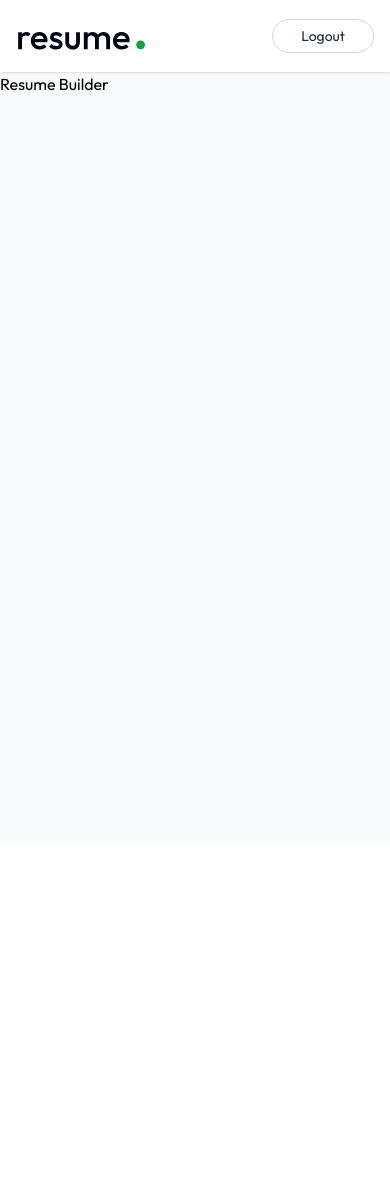
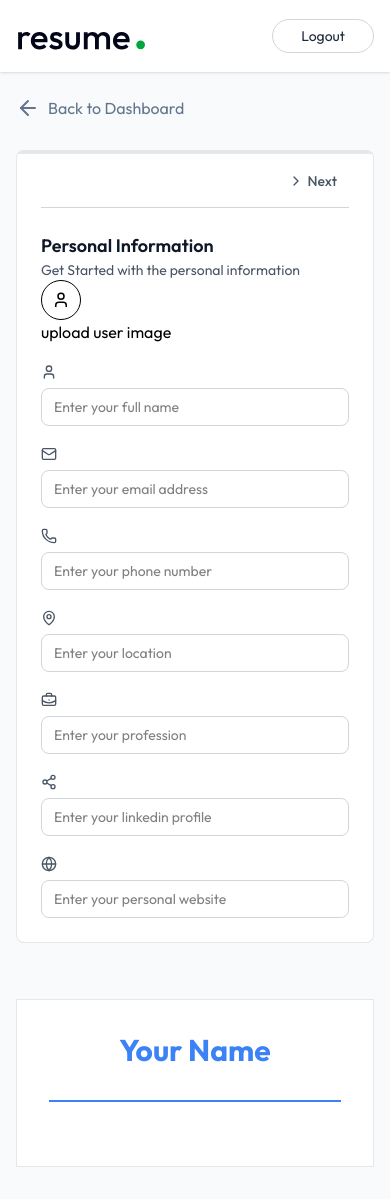
Before and after one commit to Masum0895/Ai_Resume_Builder, a React (Vite) app in the folder client/: page /app/builder/1 in a window 390 px wide. Before the commit the page ends 844 px from the top, so only its background shows below. Built offline with nearby package versions, Linux system fonts and the light colour scheme.

Commit message:
Resume live preview+make resume function added

```diff
--- /dev/null
+++ b/client/src/components/PersonalInfoForm.jsx
@@ -0,0 +1,61 @@
+import { BriefcaseBusiness, Globe, Mail, MapPin, Phone, User, Share2  } from 'lucide-react'
+import React from 'react'
+
+const PersonalInfoForm = ({data, onChange, removeBackground, setRemoveBackGround}) => {
+    const handleChange = (field, value)=>{
+        onChange({...data, [field]: value})
+    }
+
+    const fields = [
+        {key: 'full_name', label:'Full Name', icon: User, type: 'text', required:true},
+        {key: 'email', label:'Email Address', icon: Mail, type: 'email', required:true},
+        {key: 'phone', label:'Phone Number', icon: Phone, type: 'tel'},
+        {key: 'location', label:'Location', icon: MapPin, type: 'text'},
+        {key: 'profession', label:'Profession', icon: BriefcaseBusiness, type: 'text'},
+        {key: 'linkedin', label:'LinkedIn Profile', icon: Share2 , type: 'url'},
+        {key: 'website', label:'Personal Website', icon: Globe, type: 'url'}
+    ]
+  return (
+    <div>
+      <h3 className='text-lg font-semibold text-gray-900'>Personal Information</h3>
+      <p className='text-sm text-gray-600'>Get Started with the personal information</p>
+      <div className='flex items-center gap-2'>
+        <label>
+            {data.image ? (
+                <img src={typeof data.image === 'string' ? data.image : URL.createObjectURL(data.image)} alt='user-image' className='w-16 h-16 rounded-full object-cover mt-5 ring ring-slate-300 hover:opacity-80'/>
+            ):(
+                <div>
+                    <User className='size-10 p-2.5 border rounded-full'/>
+                    upload user image
+                </div>
+            )}
+            <input type='file' accept='image/jpg, image/jpeg, image/png' className='hidden' onChange={(e)=>handleChange('image', e.target.files[0])}/>
+        </label>
+        {typeof data.image === 'object' && (
+            <div className='flex flex-col gap-1 pl-4 text-sm'>
+                <p>Remove Background</p>
+                <label className='relative inline-flex items-center cursor-pointer text-gray-900 gap-3'>
+                    <input type='checkbox' className='sr-only peer' onChange={()=>setRemoveBackGround(prev => !prev)} checked={removeBackground}/>
+                    <div className='w-9 h-5 bg-slate-300 rounded-full peer peer-checked:bg-green-600 transition-colors duration-200'></div>
+                    <span className='dot absolute left-1 top-1 w-3 h-3 bg-white rounded-full transition-transform duration-200 ease-in-out peer-checked:translate-x-4'></span>
+                </label>
+            </div>
+        )}
+      </div>
+
+    {fields.map((field)=>{
+        const Icon = field.icon;
+        return(
+            <div key={field.key} className='space-y-1 mt-5'>
+                <label className='flex items-center gap-2 text-sm font-medium text-gray-600'>
+                    <Icon className='size-4'/>
+                </label>
+                <input type={field.type} value={data[field.key] || ''} onChange={(e)=>handleChange(field.key, e.target.value)} className='mt-1 w-full px-3 py-2 border border-gray-300 rounded-lg focus:ring focus:ring-blue-500 focus:border-blue-500 outline-none transition-colors text-sm' placeholder={`Enter your ${field.label.toLowerCase()}`} required={field.required}/>
+            </div>
+        )
+    })}
+    </div>
+  )
+}
+
+export default PersonalInfoForm
--- /dev/null
+++ b/client/src/components/ResumePreview.jsx
@@ -0,0 +1,30 @@
+import React from 'react'
+import ClassicTemplate from './templates/ClassicTemplate'
+import ModernTemplate from './templates/ModernTemplate'
+import MinimalTemplate from './templates/MinimalTemplate'
+import MinimalImageTemplate from './templates/MinimalImageTemplate'
+
+const ResumePreview = ({data, template, accentColor, classes = ""}) => {
+    const renderTemplate = ()=>{
+        switch (template){
+            case "modern":
+                return <ModernTemplate data={data} accentColor={accentColor}/>;
+            case "minimal":
+                return <MinimalTemplate data={data} accentColor={accentColor}/>;
+            case "minimal-image":
+                return <MinimalImageTemplate data={data} accentColor={accentColor}/>;
+
+            default:
+                return <ClassicTemplate data={data} accentColor={accentColor}/>;
+        }
+    }
+  return (
+    <div className='w-full bg-gray-100'>
+      <div id="resume-preview" className={"border border-gray-200 print:shadow-none print:border-none" + classes}>
+        {renderTemplate()}
+      </div>
+    </div>
+  )
+}
+
+export default ResumePreview
--- /dev/null
+++ b/client/src/components/templateSelector.jsx
@@ -0,0 +1,11 @@
+import React from 'react'
+
+const templateSelector = () => {
+  return (
+    <div>
+
+    </div>
+  )
+}
+
+export default templateSelector
--- a/client/src/assets/templates/ClassicTemplate.jsx
+++ b/client/src/components/templates/ClassicTemplate.jsx
@@ -1,4 +1,4 @@
-import { Mail, Phone, MapPin, Linkedin, Globe } from "lucide-react";
+import { Mail, Phone, MapPin, Share2, Globe } from "lucide-react";
 
 const ClassicTemplate = ({ data, accentColor }) => {
     const formatDate = (dateStr) => {
@@ -39,7 +39,7 @@
                     )}
                     {data.personal_info?.linkedin && (
                         <div className="flex items-center gap-1">
-                            <Linkedin className="size-4" />
+                            <Share2 className="size-4" />
                             <span className="break-all">{data.personal_info.linkedin}</span>
                         </div>
                     )}
--- a/client/src/assets/templates/ModernTemplate.jsx
+++ b/client/src/components/templates/ModernTemplate.jsx
@@ -1,4 +1,4 @@
-import { Mail, Phone, MapPin, Linkedin, Globe } from "lucide-react";
+import { Mail, Phone, MapPin, Share2, Globe } from "lucide-react";
 
 const ModernTemplate = ({ data, accentColor }) => {
 	const formatDate = (dateStr) => {
@@ -39,7 +39,7 @@
 					)}
 					{data.personal_info?.linkedin && (
 						<a target="_blank" href={data.personal_info?.linkedin} className="flex items-center gap-2">
-							<Linkedin className="size-4" />
+							<Share2 className="size-4" />
 							<span className="break-all text-xs">{data.personal_info.linkedin.split("https://www.")[1] ? data.personal_info.linkedin.split("https://www.")[1] : data.personal_info.linkedin}</span>
 						</a>
 					)}
--- a/client/src/index.css
+++ b/client/src/index.css
@@ -17,3 +17,40 @@
     @apply outline-none focus:ring border border-gray-300 focus:ring-blue-500 focus:border-blue-500 rounded-lg;
   }
 }
+
+
+/* Print styles for resume */
+@page {
+    size: letter;
+    margin: 0;
+}
+
+@media print {
+    html, body {
+        width: 8.5in;
+        height: 11in;
+        overflow: hidden;
+        margin: 0;
+        padding: 0;
+    }
+
+    body * {
+        visibility: hidden;
+    }
+
+    #resume-preview, #resume-preview * {
+        visibility: visible;
+    }
+
+    #resume-preview {
+        position: absolute;
+        left: 0;
+        top: 0;
+        width: 100%;
+        height: auto;
+        margin: 0;
+        padding: 0;
+        box-shadow: none !important;
+        border: none !important;
+    }
+}
--- a/client/src/pages/ResumeBuilder.jsx
+++ b/client/src/pages/ResumeBuilder.jsx
@@ -1,9 +1,102 @@
-import React from 'react'
+import React, { useEffect, useState } from 'react'
+import { Link, useParams } from 'react-router-dom'
+import { dummyResumeData } from '../assets/assets'
+import { ArrowLeftIcon, Briefcase, ChevronLeft, ChevronRight, FileText, FolderIcon, GraduationCap, Sparkles, User } from 'lucide-react'
+import PersonalInfoForm from '../components/PersonalInfoForm'
+import ResumePreview from '../components/ResumePreview'
 
 const ResumeBuilder = () => {
+
+  const {resumeId} = useParams()
+
+  const [resumeData, setResumeData] = useState({
+    _id: '',
+    title: '',
+    personal_info: {},
+    professional_summary: '',
+    experience: [],
+    education: [],
+    project: [],
+    skills: [],
+    template: "classic",
+    accent_color: "#3B82F6",
+    public: false,
+  })
+
+  const loadExistingResume = async () => {
+    const resume = dummyResumeData.find(resume => resume._id === resumeId)
+    if (resume){
+      setResumeData(resume)
+      document.title = resume.title
+    }
+  }
+
+  const [activeSectionIndex, setActiveSectionIndex] = useState(0)
+  const [removeBackground, setRemoveBackground] = useState(false)
+
+  const sections = [
+    {id: "personal", name: "Personal Info", icon: User},
+    {id: "summary", name: "Summary", icon: FileText},
+    {id: "experience", name: "Experience", icon: Briefcase},
+    {id: "education", name: "Education", icon: GraduationCap},
+    {id: "projects", name: "Projects", icon: FolderIcon},
+    {id: "skills", name: "Skills", icon: Sparkles},
+  ]
+
+  const activeSection = sections[activeSectionIndex]
+
+  useEffect(()=>{
+    loadExistingResume()
+  },[])
+
   return (
     <div>
-      <h1>Resume Builder</h1>
+      <div className='max-w-7xl mx-auto px-4 py-6'>
+        <Link to={'/app'} className='inline-flex gap-2 items-center text-slate-500 hover:text-slate-700 transition-all'>
+          <ArrowLeftIcon className='size=4'/>Back to Dashboard
+        </Link>
+      </div>
+      <div className='max-w-7xl mx-auto px-4 pb-8'>
+        <div className='grid lg:grid-cols-12 gap-8'>
+          {/*Left side - Form */}
+          <div className='relative lg:col-span-5 rounded-lg overflow-hidden'>
+            <div className='bg-white rounded-lg shadow-sm border border-gray-200 p-6 pt-1'>
+              {/* Progress bar using activeSectionIndex */}
+              <hr className='absolute top-0 left-0 right-0 border-2 border-gray-200'/>
+              <hr className='absolute top-0 left-0 h-1 bg-gradient-to-r from-green-500 to-green-600 border-none transition-all duration-2000' style={{width: `${activeSectionIndex * 100 / (sections.length - 1)}%`}}/>
+
+              {/* Section Navigation */}
+              <div className='flex justify-between items-center mb-6 border-b border-gray-300 py-1'>
+                <div></div>
+                <div className='flex items-center'>
+                  {activeSectionIndex !== 0 && (
+                    <button onClick={()=> setActiveSectionIndex((prevIndex)=> Math.max(prevIndex - 1, 0))} className='flex items-center gap-1 p-3 rounded-lg text-sm font-medium text-gray-600 hover:bg-gray-50 transition-all' disabled={setActiveSectionIndex === 0}>
+                      <ChevronLeft className='size-4'/> Previous
+                    </button>
+                  )}
+                  <button onClick={()=> setActiveSectionIndex((prevIndex)=> Math.min(prevIndex + 1, sections.length - 1))} className={`flex items-center gap-1 p-3 rounded-lg text-sm font-medium text-gray-600 hover:bg-gray-50 transition-all ${activeSectionIndex === sections.length - 1 && 'opacity-50'}`} disabled={setActiveSectionIndex === sections.length - 1}>
+                      <ChevronRight className='size-4'/> Next
+                    </button>
+                </div>
+              </div>
+              {/* Form Content */}
+              <div className='space-y-6'>
+                {activeSection.id === 'personal' && (
+                  <PersonalInfoForm data={resumeData.personal_info} onChange={(data)=>setResumeData(prev => ({...prev, personal_info: data}))} removeBackground={removeBackground} setRemoveBackGround={setRemoveBackground}/>
+                )}
+              </div>
+            </div>
+          </div>
+          {/* Right side - preview*/}
+          <div className='lg:col-span-7 max-lg:mt-6'>
+            <div>
+              {/* buttons */}
+            </div>
+
+            <ResumePreview data={resumeData} template={resumeData.template} accentColor={resumeData.accent_color}/>
+          </div>
+        </div>
+      </div>
     </div>
   )
 }
```
Also changed, not shown: client/src/components/templates/MinimalImageTemplate.jsx (renamed from client/src/assets/templates/MinimalImageTemplate.jsx), client/src/components/templates/MinimalTemplate.jsx (renamed from client/src/assets/templates/MinimalTemplate.jsx).
